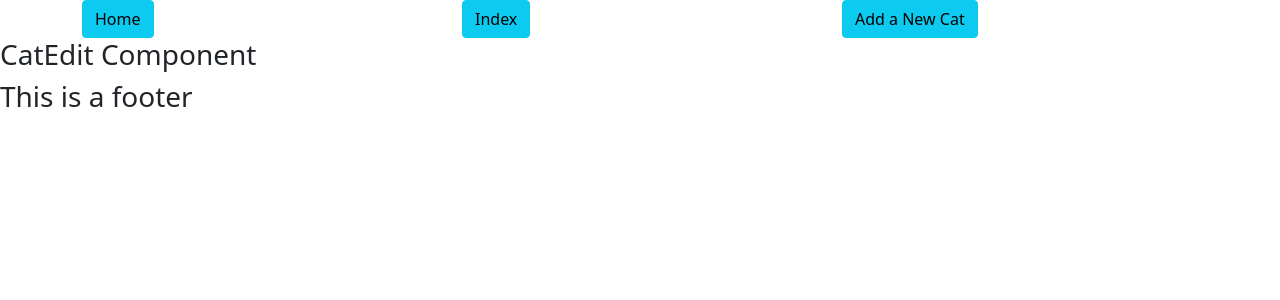
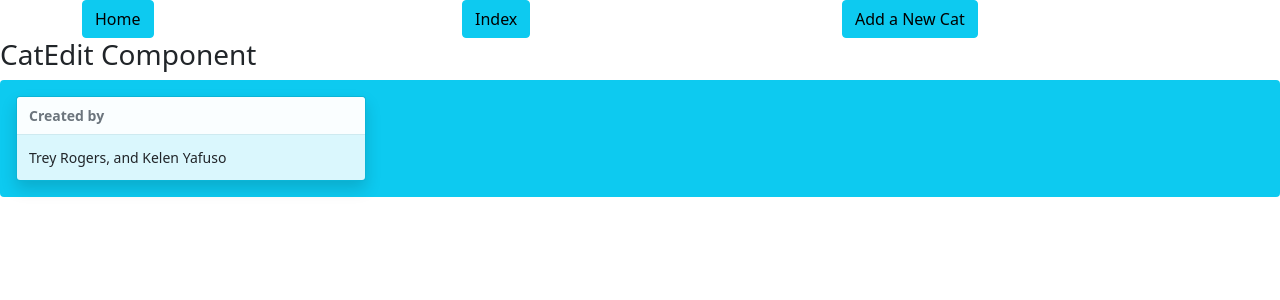
Before and after one commit to learn-academy-2021-charlie/cat-tinder-frontend-kelen-and-trey, a React (Create React App) app: page /catedit/1 in a window 1280 px wide. Shown: the top 300 px of the page. Built offline with nearby package versions, Linux system fonts and the light colour scheme.

Commit message:
added prettiness on the footer

```diff
--- a/src/components/Footer.js
+++ b/src/components/Footer.js
@@ -1,10 +1,20 @@
 import React, { Component } from 'react'
+import { Toast, ToastBody, ToastHeader} from 'reactstrap'
 
 class Footer extends Component{
   render(){
     return(
       <>
-        <h3>This is a footer</h3>
+        <div className="p-3 bg-info my-2 rounded">
+        <Toast>
+          <ToastHeader>
+            Created by
+          </ToastHeader>
+          <ToastBody>
+            Trey Rogers, and Kelen Yafuso
+          </ToastBody>
+        </Toast>
+      </div>
       </>
     )
   }
--- a/src/components/Header.js
+++ b/src/components/Header.js
@@ -1,5 +1,6 @@
 import React, { Component } from 'react'
 import { Button, Col, Container, Row } from 'reactstrap'
+import {withRouter} from 'react-router-dom'
 
 class Header extends Component{
   render(){
@@ -30,4 +31,4 @@ class Header extends Component{
 
 }
 
-export default Header
+export default withRouter (Header)
```
